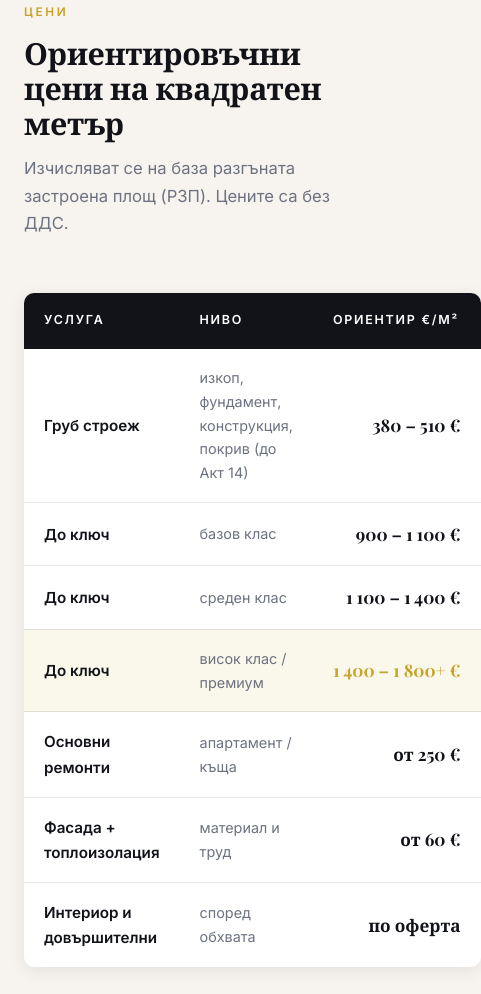
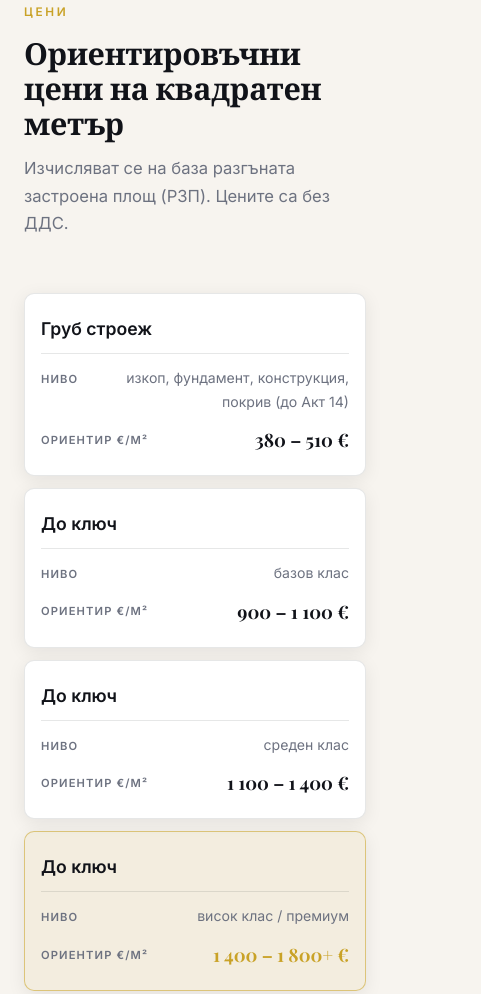
Before and after one commit to vesokr/kralev-stroitelstvo, a plain HTML site: page index.html in a window 390 px wide. Shown: the part 6873-7867 px from the top of the page, 481 px wide, since content can reach past the window. Drawn offline with nearby package versions, Linux system fonts and the light colour scheme.

Commit message:
Цени: адаптивна таблица на мобилно (карти вместо таблица)

```diff
--- a/index.html
+++ b/index.html
@@ -190,13 +190,13 @@
           <tr><th>Услуга</th><th>Ниво</th><th>Ориентир €/м²</th></tr>
         </thead>
         <tbody>
-          <tr><td>Груб строеж</td><td>изкоп, фундамент, конструкция, покрив (до Акт 14)</td><td><strong>380 – 510 €</strong></td></tr>
-          <tr><td>До ключ</td><td>базов клас</td><td><strong>900 – 1 100 €</strong></td></tr>
-          <tr><td>До ключ</td><td>среден клас</td><td><strong>1 100 – 1 400 €</strong></td></tr>
-          <tr class="is-featured"><td>До ключ</td><td>висок клас / премиум</td><td><strong>1 400 – 1 800+ €</strong></td></tr>
-          <tr><td>Основни ремонти</td><td>апартамент / къща</td><td><strong>от 250 €</strong></td></tr>
-          <tr><td>Фасада + топлоизолация</td><td>материал и труд</td><td><strong>от 60 €</strong></td></tr>
-          <tr><td>Интериор и довършителни</td><td>според обхвата</td><td><strong>по оферта</strong></td></tr>
+          <tr><td data-label="Услуга">Груб строеж</td><td data-label="Ниво">изкоп, фундамент, конструкция, покрив (до Акт 14)</td><td data-label="Ориентир €/м²"><strong>380 – 510 €</strong></td></tr>
+          <tr><td data-label="Услуга">До ключ</td><td data-label="Ниво">базов клас</td><td data-label="Ориентир €/м²"><strong>900 – 1 100 €</strong></td></tr>
+          <tr><td data-label="Услуга">До ключ</td><td data-label="Ниво">среден клас</td><td data-label="Ориентир €/м²"><strong>1 100 – 1 400 €</strong></td></tr>
+          <tr class="is-featured"><td data-label="Услуга">До ключ</td><td data-label="Ниво">висок клас / премиум</td><td data-label="Ориентир €/м²"><strong>1 400 – 1 800+ €</strong></td></tr>
+          <tr><td data-label="Услуга">Основни ремонти</td><td data-label="Ниво">апартамент / къща</td><td data-label="Ориентир €/м²"><strong>от 250 €</strong></td></tr>
+          <tr><td data-label="Услуга">Фасада + топлоизолация</td><td data-label="Ниво">материал и труд</td><td data-label="Ориентир €/м²"><strong>от 60 €</strong></td></tr>
+          <tr><td data-label="Услуга">Интериор и довършителни</td><td data-label="Ниво">според обхвата</td><td data-label="Ориентир €/м²"><strong>по оферта</strong></td></tr>
         </tbody>
       </table>
 
--- a/styles.css
+++ b/styles.css
@@ -309,3 +309,31 @@ p + p{margin-top:14px}
   .contact-list li{grid-template-columns:1fr;gap:4px}
   .footer__grid{grid-template-columns:1fr}
 }
+
+
+/* ---------- цени на мобилно: таблица → карти ---------- */
+@media (max-width:760px){
+  .prices__table{border-collapse:separate;border-spacing:0;background:transparent;box-shadow:none;border-radius:0;overflow:visible}
+  .prices__table thead{position:absolute;width:1px;height:1px;overflow:hidden;clip:rect(0 0 0 0);white-space:nowrap}
+  .prices__table tbody,.prices__table tr,.prices__table td{display:block;width:100%}
+  .prices__table tr{
+    background:var(--white);border:1px solid var(--line);border-radius:var(--r-lg);
+    padding:14px 16px;margin-bottom:12px;box-shadow:var(--shadow-sm);
+  }
+  .prices__table tbody tr:hover{background:var(--white)}
+  .prices__table tr.is-featured{border-color:rgba(201,162,39,.55);background:rgba(201,162,39,.08)}
+  .prices__table td{border:0;padding:6px 0;text-align:right;display:flex;justify-content:space-between;align-items:baseline;gap:14px;font-size:.95rem}
+  .prices__table td::before{
+    content:attr(data-label);flex:none;text-align:left;
+    font-family:var(--font-body);font-size:.7rem;font-weight:600;
+    letter-spacing:.1em;text-transform:uppercase;color:var(--muted);
+  }
+  .prices__table td:first-child{
+    display:block;text-align:left;font-size:1.1rem;padding-bottom:10px;margin-bottom:6px;
+    border-bottom:1px solid var(--line);
+  }
+  .prices__table td:first-child::before{display:none}
+  .prices__table td:nth-child(2){font-size:.88rem;color:var(--muted);text-align:right}
+  .prices__table td:last-child{white-space:normal;font-size:1.15rem}
+  .prices__table td:last-child::before{align-self:center}
+}
```
